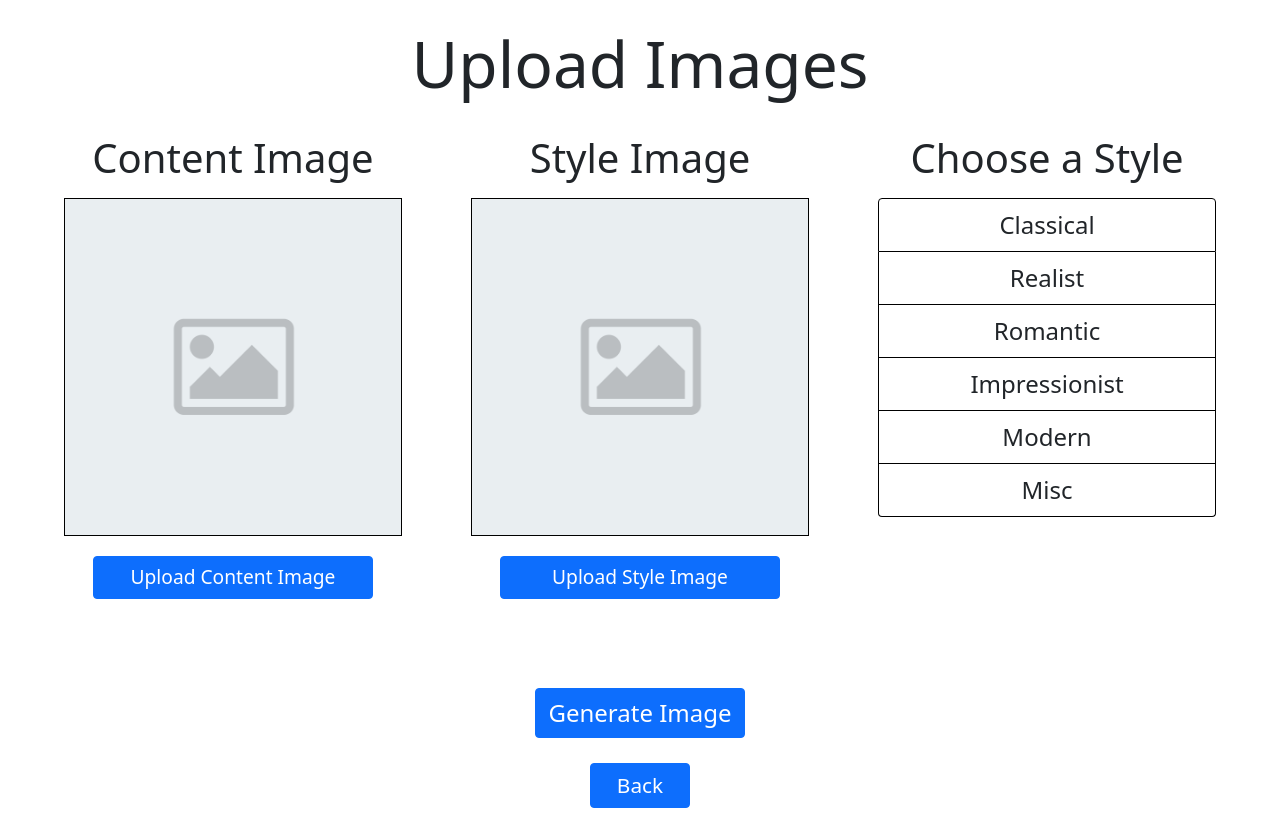
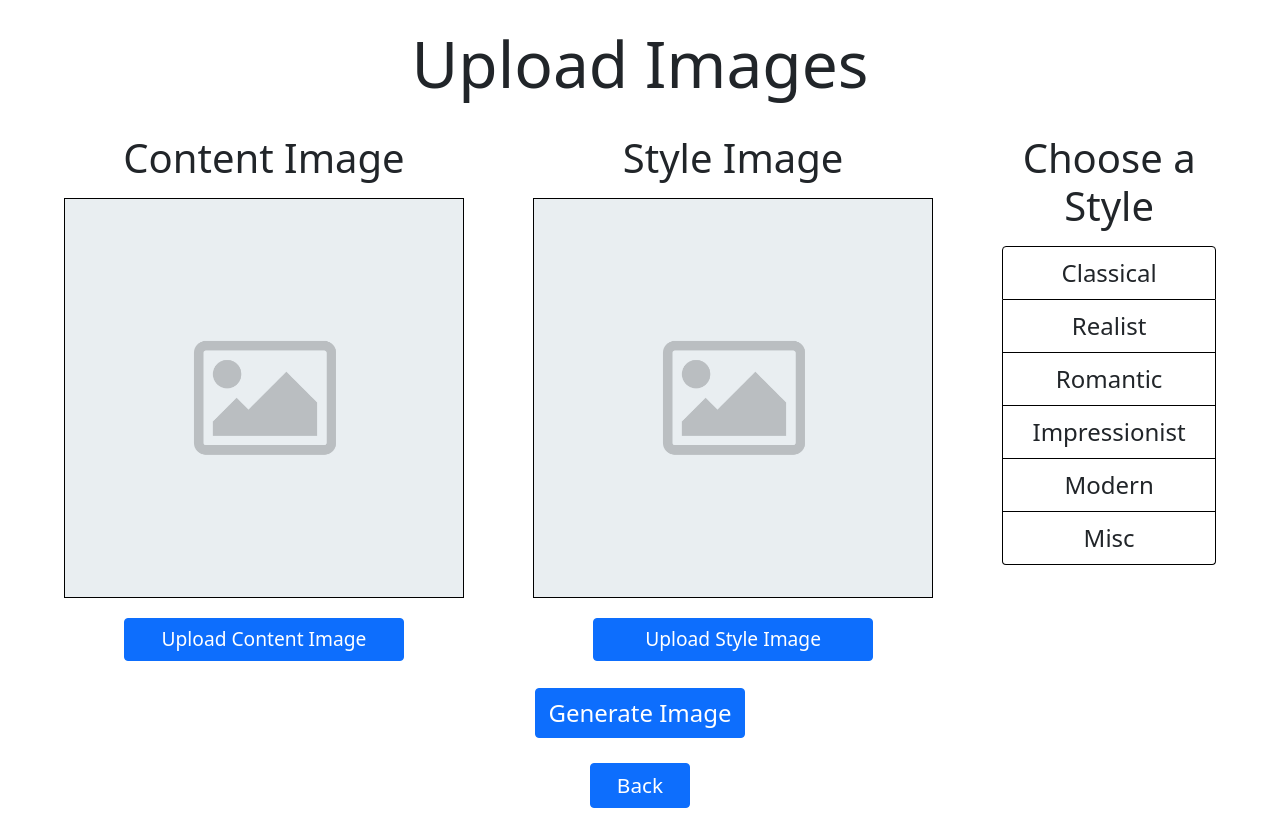
Before and after one commit to software-students-fall2022/final-project-project5-team5, a Flask app: page /upload in a window 1280 px wide. Shown: the top 838 px of the page. Run offline with Flask 2, Linux system fonts and the light colour scheme.

Commit message:
sizes fixed

```diff
--- a/ml-client/static/css/style.css
+++ b/ml-client/static/css/style.css
@@ -240,11 +240,6 @@
   margin-bottom: 12%;
 }
 
-.uploadDiv img {
-  width: 100%;
-  height: 100%;
-}
-
 .resultsDiv {
   display: flex;
   flex-direction: row;
@@ -269,6 +264,13 @@
   width: 400px;
   height: 400px;
   text-align: center;
+}
+
+.containerDiv img {
+  height: 400px !important;
+  width: 400px !important;
+  object-fit: cover;
+  aspect-ratio: 1/1;
 }
 
 .containerDiv > input {
--- a/ml-client/templates/upload.html
+++ b/ml-client/templates/upload.html
@@ -16,9 +16,9 @@
                 <div class="containerDiv">
                     <p class="display-6">Content Image</p>
                     {% if contentImageURI %}
-                        <img id="contentImg" src="{{ contentImageURI }}" height="500" width="500">
+                        <img id="contentImg" src="{{ contentImageURI }}" height="400" width="400">
                     {% else %}
-                        <img id="contentImg" src="{{ url_for('static', filename='images/stockimage.jpeg') }}" height="500" width="500">
+                        <img id="contentImg" src="{{ url_for('static', filename='images/stockimage.jpeg') }}" height="400" width="400">
                     {% endif %}
                     <input id="contentImageInput" type="file" accept="image/jpeg, image/png, image/jpg, image/bmp"/>
                     {% if contentImageURI %}
@@ -31,9 +31,9 @@
                 <div class="containerDiv">
                     <p class="display-6">Style Image</p>
                     {% if styleImageURI %}
-                        <img id="styleImg" src="{{ styleImageURI }}" height="500" width="500">
+                        <img id="styleImg" src="{{ styleImageURI }}" height="400" width="400">
                     {% else %}
-                        <img id="styleImg" src="{{ url_for('static', filename='images/stockimage.jpeg') }}" height="500" width="500">
+                        <img id="styleImg" src="{{ url_for('static', filename='images/stockimage.jpeg') }}" height="400" width="400">
                     {% endif %}
                     <input id="styleImageInput" type="file" accept="image/jpeg, image/png, image/jpg, image/bmp"/>
                     {% if styleImageURI %}
```
